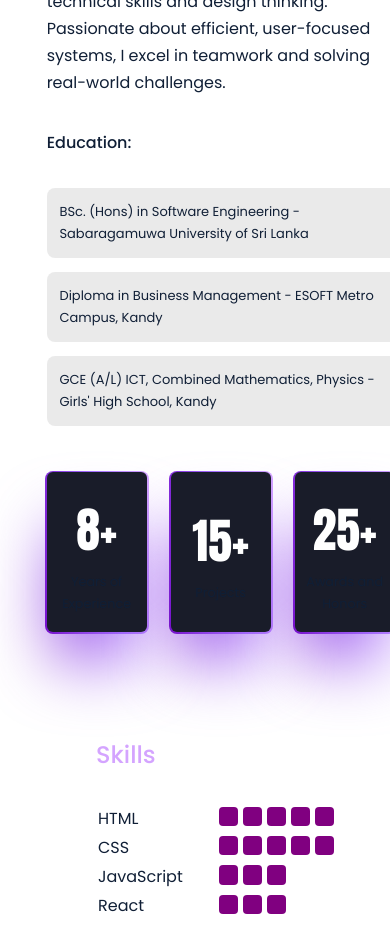
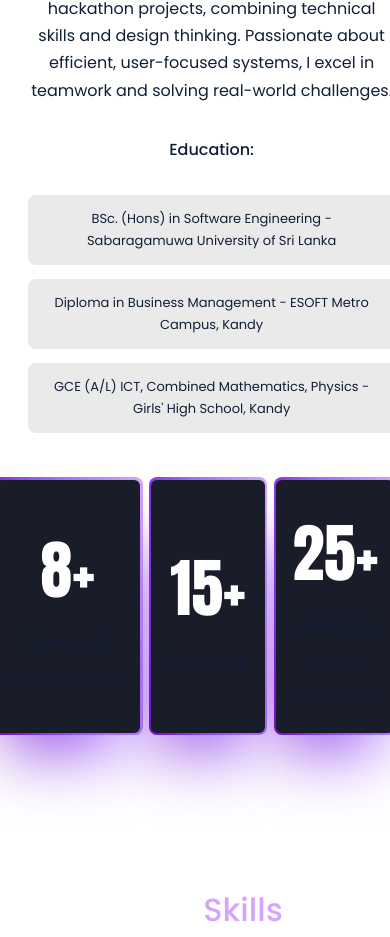
Before and after one commit to disara7/portfolio, a React (Create React App) app: page / in a window 390 px wide. Shown: the part 1060-1997 px from the top of the page. Built offline with nearby package versions, Linux system fonts and the light colour scheme.

Commit message:
updated about

```diff
--- a/src/components/about/About.jsx
+++ b/src/components/about/About.jsx
@@ -6,6 +6,7 @@ const About = () => {
   return (
     <section id='about'>
       <div className="about">
+
       <h2 className='section__title'>About Me</h2>
       <br />
       {/* <div className="photo">
--- a/src/components/about/about.css
+++ b/src/components/about/about.css
@@ -154,83 +154,88 @@
   /*===========FOR RESPONSIVENESS (SMALL DEVICES)==============*/
 
   @media screen and (max-width: 700px) {
-    /* .container {
-        background-color: red;
-    } */
-
-    .about{
-      margin-top: -3rem;
-      padding-left: 0rem;
+    .container {
+      /* background-color: red; */
+      text-align: center; /* Center align all text inside the container */
   }
 
-     .about__content{
-      margin-left: -15.5rem;
+  .about {
+      margin-top: -3rem;
+      padding: 0; /* Ensure no margin/padding affects alignment */
+      text-align: center; /* Center the content inside .about */
+      width: 100%; /* Ensure .about takes the full width */
   }
-     .photo {
-      display: block;
-      margin-top: -1rem;
-      width: 20rem;
-      margin-bottom: 3rem;
-      margin-left: 5rem;
+
+  .about__container {
+      display: flex;
+      flex-direction: column;
+      align-items: center; /* Center align children elements horizontally */
+      width: 100%; /* Ensure it takes full width */
   }
-  .fullname{
-    margin-top: -2.5rem;
+
+  .fullname {
+      margin-top: -1.5rem;
+      margin-bottom: 1rem;
       font-size: 2rem;
-    margin-left: 0;
-    text-align: left;
+      text-align: center; /* Center text */
   }
 
   .number {
-    font-family: 'Anton', sans-serif;
       font-size: 4rem;
-}
-.section__title{
-  margin-left: 0rem;
+      text-align: center; /* Center text */
   }
 
+  .number__description {
+      font-size: 0.5rem;
+      text-align: center; /* Center text */
+  }
 
-
-.number__description {
-    font-size: 1rem;
-    width: 50rem;
-}
   .section__title {
-    margin-top: 1rem;
-    font-size: 1.5rem;
-    text-align: left;
-    margin-left: 17%;
+      margin-top: 4rem;
+      font-size: 2rem;
+      text-align: center; /* Center align section title */
   }
 
   .about__style {
-    margin-left: 60%;
       margin-bottom: 2rem;
-    width: 22rem;
+      text-align: center; /* Center align text */
+      width: 100%; /* Full width to ensure centering */
+      max-width: 23rem; /* Limit max-width for better readability */
+      margin-left: 2rem;
   }
 
-.about__style h4{
+  .about__style h4 {
       font-weight: bold;
+      text-align: center; /* Center align text */
   }
 
   .cardset {
       display: flex;
       flex-direction: row;
-    gap: 1.5rem;
-    margin-left: 60%;
-    width: 10rem;
-    height: 10rem;
+      justify-content: center; /* Center align the cards */
+      gap: 0.7rem;
+      max-width: 80%; /* Set a smaller max-width */
+      margin: 0 auto; /* Ensure it's centered */
+  }
+
+  /* Optional: Ensure individual cards scale down */
+  .cardset .card {
+      width: 100%; /* Ensure the card takes the full width of its container */
+      max-width: 200px; /* Set a max-width for individual cards */
+      padding: 1rem; /* Add some padding for spacing */
+  }
+
+  /* Ensure all sections have no unwanted margins */
+  .about, .other-section {
+      margin-left: 0; /* Remove left margin */
+      padding-left: 0; /* Reset padding if needed */
+  }
+
+  /* Adjust the paragraph font size inside .about__style */
+  .about__style p {
+      font-size: 0.8rem;
+  }
+
+
 
 }
-
-.card {
-  padding: 10px;
-  display: flex;
-  font-size: 0.8em;
-  flex-direction: column;
-  height: 10rem;
-  width: 20rem;
-}
-.number {
-  font-size: 3rem;
-  width: 5rem;
-}
-}
```
Lines whose indentation alone changed are shown as unchanged.
